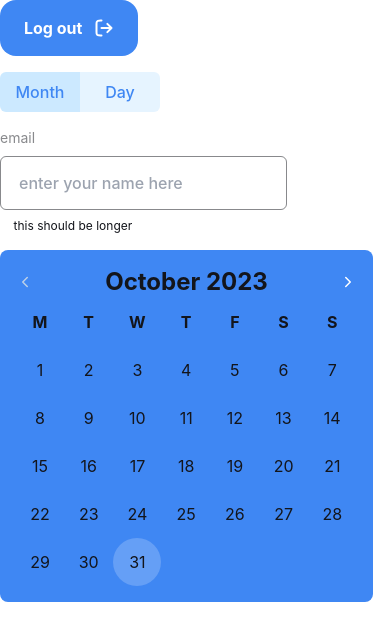
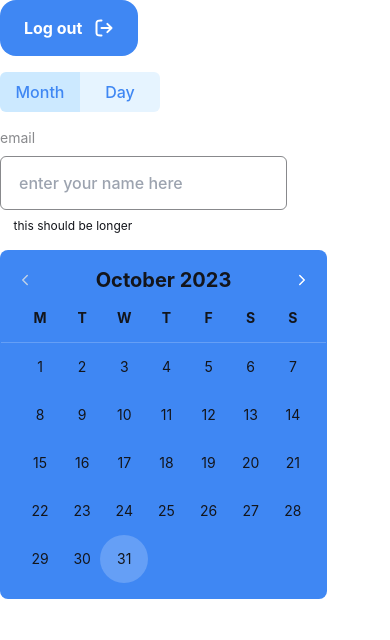
Before and after one commit to chadjaa-sofiane/goose-track, a React (Vite) app: page / in a window 390 px wide. Shown: the top 640 px of the page. Built offline with nearby package versions, Linux system fonts and the light colour scheme.

Commit message:
making the callender responsive in mobile.

```diff
--- a/src/components/callender/index.tsx
+++ b/src/components/callender/index.tsx
@@ -18,7 +18,7 @@ const Callender = () => {
     }
 
     return (
-        <div className="w-[23.3125em] p-4 bg-accents-1 rounded-lg">
+        <div className="overflow-hidden w-[20.4375em] sm:w-[23.3125em] p-4 bg-accents-1 rounded-lg flex flex-col items-center select-none">
             <CallenderHeader
                 month={month}
                 year={year}
@@ -27,10 +27,16 @@ const Callender = () => {
             />
             <div className="grid grid-cols-7 ">
                 {WEEK_DAYS.map((day, index) => (
-                    <CallenderCell className="font-bold" key={index}>
+                    <CallenderCell
+                        className="font-bold text-sm sm:text-lg"
+                        key={index}
+                    >
                         {day}
                     </CallenderCell>
                 ))}
+            </div>
+            <div className="bg-white bg-opacity-20 w-[110%] sm:w-full h-[1px]" />
+            <div className="grid grid-cols-7">
                 {getDaysOfMonth(month, year).map((day, index) =>
                     day ? (
                         <DayCell
@@ -61,22 +67,19 @@ const CallenderHeader = ({
     setMonth,
     setYear,
 }: CallenderHeaderProps) => {
-    console.log(month, year)
-
     const changeMonth = (increment: number) => {
         const date = dayjs().month(month).year(year).add(increment, 'month')
         setMonth(date.month())
         setYear(date.year())
     }
     return (
-        <div className="flex justify-between items-center">
+        <div className="w-full flex justify-between items-center">
             <LeftChevron
                 onClick={() => changeMonth(-1)}
                 className="cursor-pointer"
             />
-            <span className="font-bold text-2xl">
-                {' '}
-                {dayjs().month(month).format('MMMM')} {year}{' '}
+            <span className="font-bold text-xl sm:text-2xl">
+                {dayjs().month(month).format('MMMM')} {year}
             </span>
             <RightChevron
                 onClick={() => changeMonth(1)}
@@ -102,8 +105,7 @@ const CallenderCell = ({
             onClick={onClick}
             className={cn('w-12 h-12 grid place-items-center', className)}
         >
-            {' '}
-            {children}{' '}
+            {children}
         </div>
     )
 }
@@ -121,7 +123,7 @@ const DayCell = ({ day, selectedDay, handleSelectDay }: DayCellProps) => {
     return (
         <CallenderCell
             onClick={() => handleSelectDay(day)}
-            className={cn('rounded-full', {
+            className={cn('rounded-full text-sm sm:text-lg ', {
                 'bg-white bg-opacity-20': isToday && !isSelected,
                 'bg-white text-accents-1': isSelected,
                 'hover:bg-white hover:bg-opacity-10 cursor-pointer':
```
